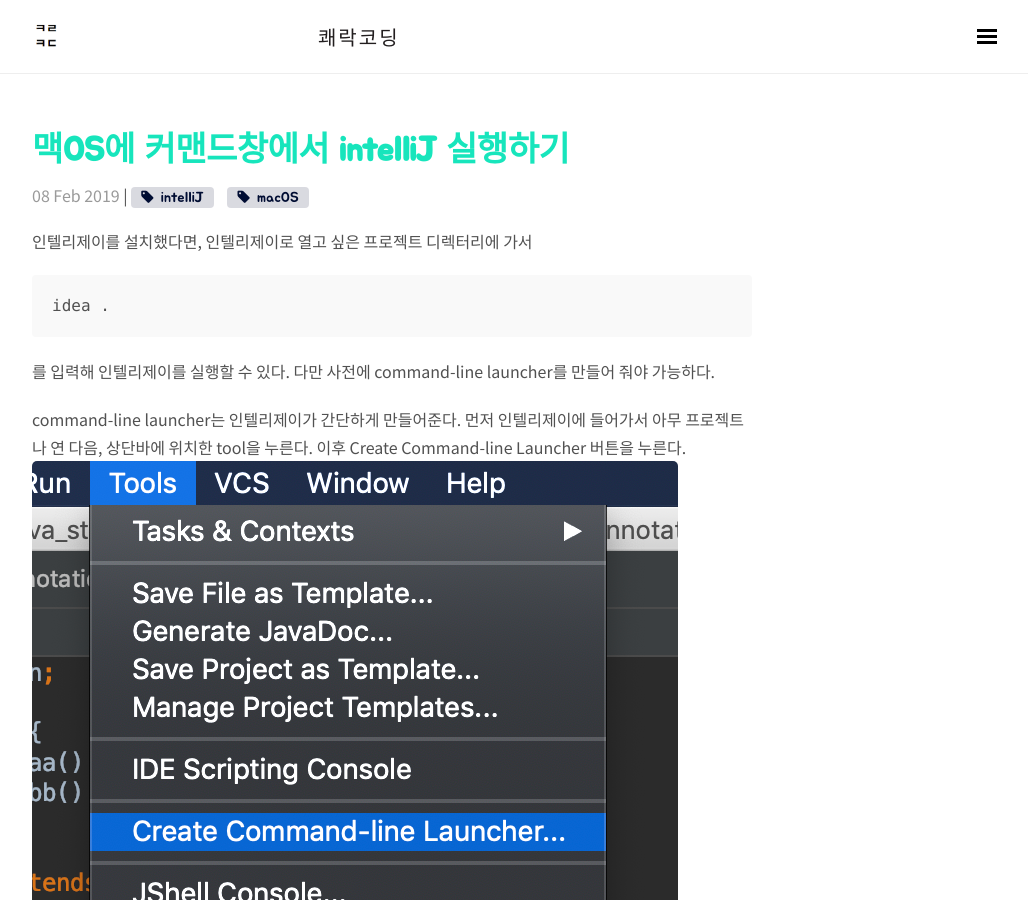
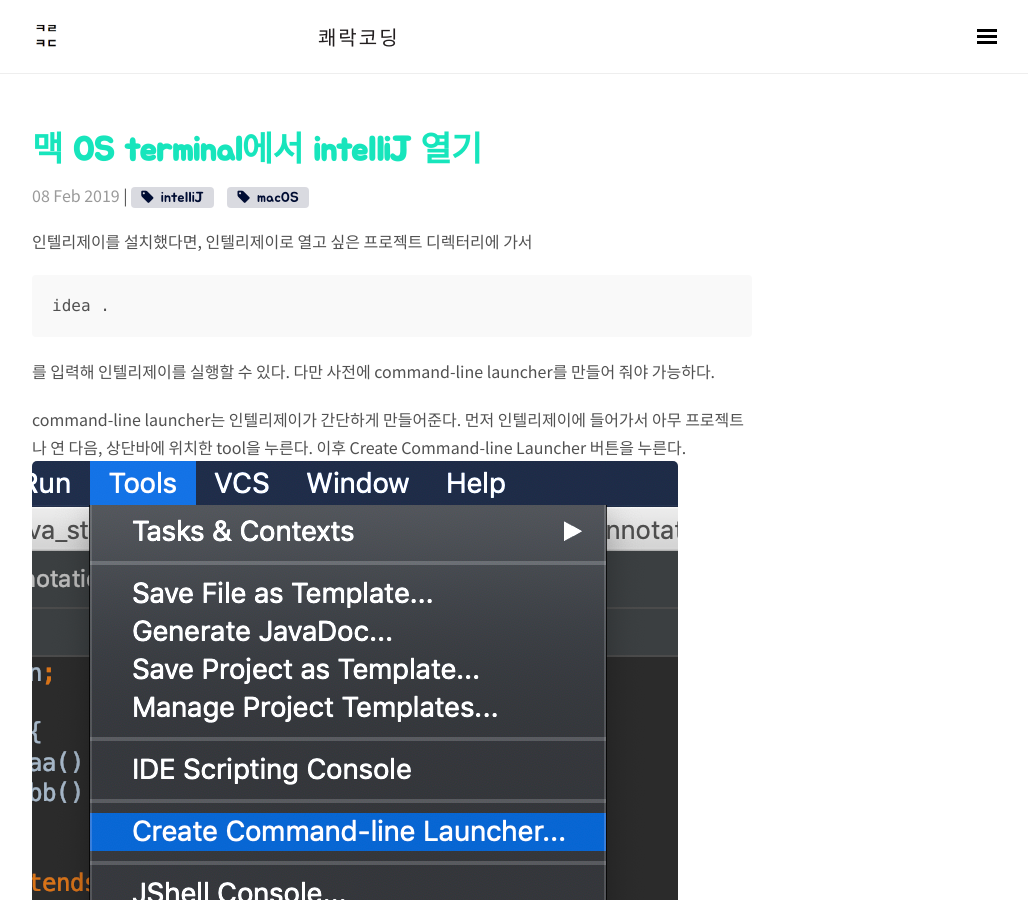
Before and after one commit to wooooooak/wooooooak.github.io, a Jekyll site: the page built from _posts/2019-02-08-인텔리제이터미널에서실행.md, in a window 1280 px wide and 900 px high. Shown: the whole window, without its empty margins (248-1276 px from the left). Built offline with Jekyll 4.4.1, drawn with Linux system fonts in a browser that asks for light colours; nearby versions of some CDN libraries; some web fonts are replaced; comment, search, counter and statistics services are not loaded.

Commit message:
맥 OS terminal에서 intelliJ 열기 포스트 제목 수정

```diff
--- a/_posts/2019-02-08-인텔리제이터미널에서실행.md
+++ b/_posts/2019-02-08-인텔리제이터미널에서실행.md
@@ -1,6 +1,6 @@
 ---
 layout: post
-title: 맥OS에 커맨드창에서 intelliJ 실행하기
+title: 맥 OS terminal에서 intelliJ 열기
 category: 개발 환경
 tags: [intelliJ, macOS]
 comments: true
```
